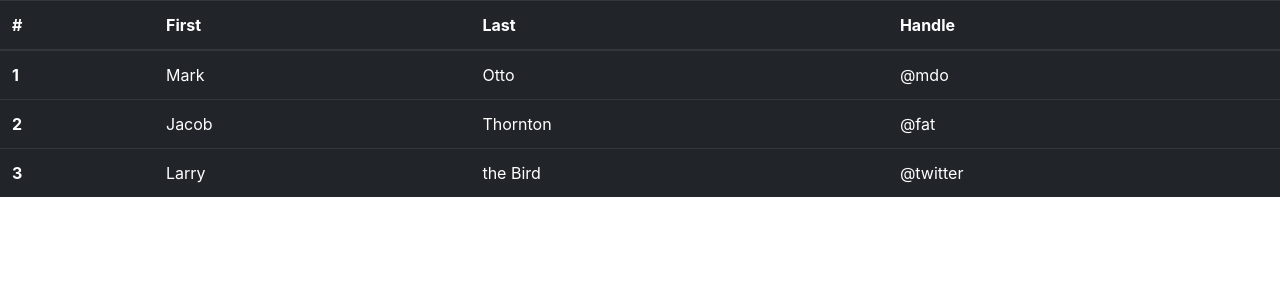
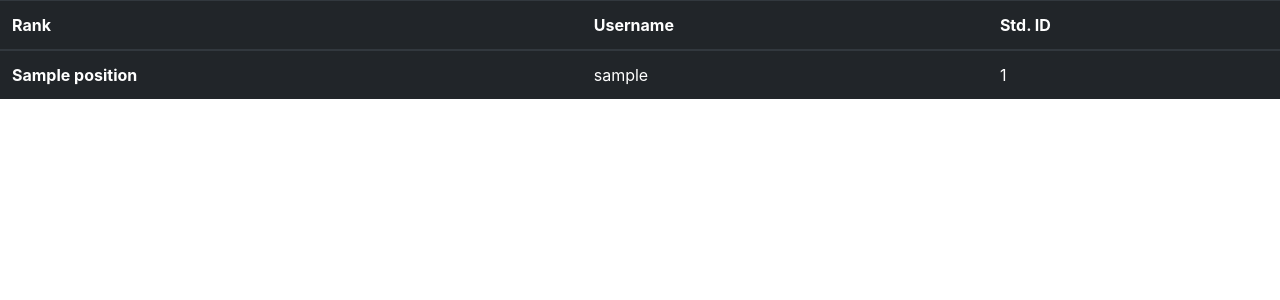
Before and after one commit to ArifShariar/BUET_CSE_FEST_2022_Picture_Puzzle, a Django app: template templates/rank_list/rank_list.html in a window 1280 px wide. Shown: the top 300 px of the page. Run offline with Django 4.2, Linux system fonts and the light colour scheme; the template is opened without the code that fills it: most values are stand-ins (such as "Sample title", 1, 10 or a date in 2020).

Commit message:
updates: - bug fixed - participant table entries saved after register - filtered home page contents as per user auth status - fetch rank list from database for register page

```diff
--- a/templates/rank_list/rank_list.html
+++ b/templates/rank_list/rank_list.html
@@ -9,34 +9,22 @@
 </head>
 <body>
 <table class="table table-dark">
-  <thead>
+    <thead>
     <tr>
-      <th scope="col">#</th>
-      <th scope="col">First</th>
-      <th scope="col">Last</th>
-      <th scope="col">Handle</th>
+        <th scope="col">Rank</th>
+        <th scope="col">Username</th>
+        <th scope="col">Std. ID</th>
     </tr>
-  </thead>
-  <tbody>
+    </thead>
+    <tbody>
+    {% for p in rank_list %}
     <tr>
-      <th scope="row">1</th>
-      <td>Mark</td>
-      <td>Otto</td>
-      <td>@mdo</td>
+        <th scope="row">{{ p.participant.position }}</th>
+        <td>{{ p.username }}</td>
+        <td>{{ p.participant.student_ID }}</td>
     </tr>
-    <tr>
-      <th scope="row">2</th>
-      <td>Jacob</td>
-      <td>Thornton</td>
-      <td>@fat</td>
-    </tr>
-    <tr>
-      <th scope="row">3</th>
-      <td>Larry</td>
-      <td>the Bird</td>
-      <td>@twitter</td>
-    </tr>
-  </tbody>
+    {% endfor %}
+    </tbody>
 </table>
 
 
--- a/user/views.py
+++ b/user/views.py
@@ -38,6 +38,7 @@ def participant_register(request):
             print("User created")
             p_form = p_form.save(commit=False)
             p_form.user = user_created
+            p_form.save()
             print("Participant created")
 
             # keep user logged in
```
Also changed, not shown: TODOS.md (+6 -1 lines), contest_arena/views.py (+28 -3 lines), templates/home/home.html (+7 -6 lines).
